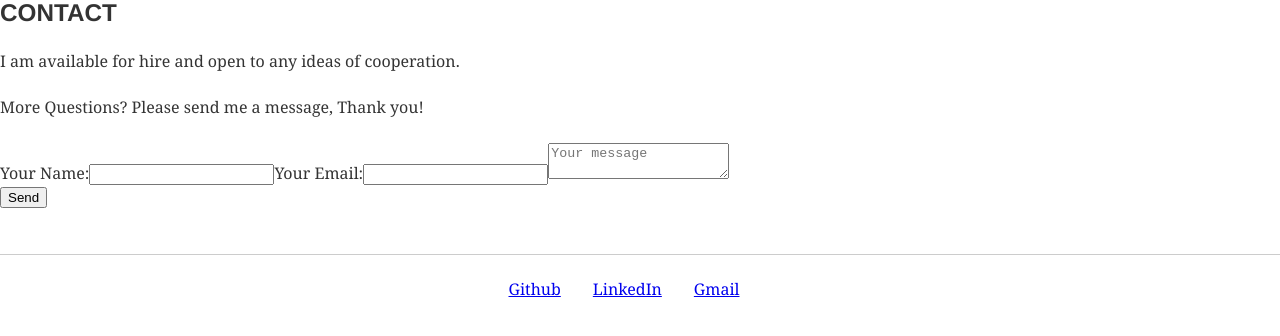
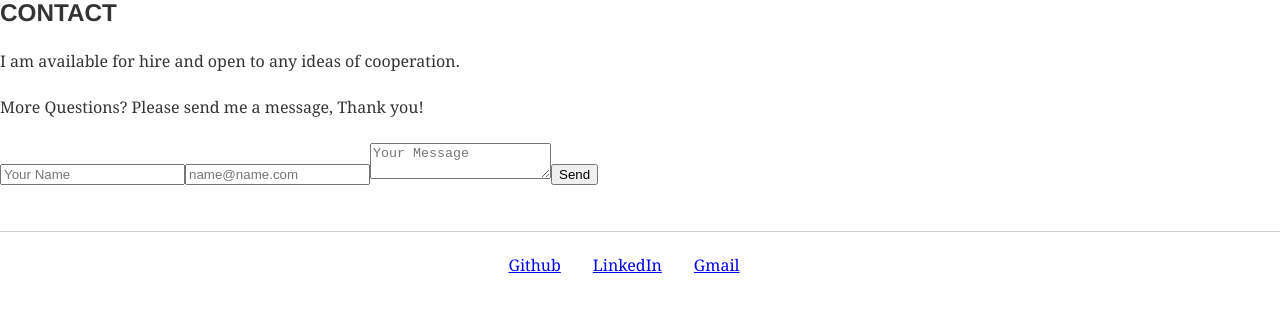
Before and after one commit to francispham/Portfolio, a Gatsby site: page /contact in a window 1280 px wide. Built offline with nearby package versions, Linux system fonts and the light colour scheme; Gatsby itself is replaced by a stand-in of ours.

Commit message:
Fixed Form Bugs 4

```diff
--- a/src/components/header.js
+++ b/src/components/header.js
@@ -18,7 +18,7 @@ const Header = ({ headerImage }) => (
       alt="Greek food laid out on table"
       sizes={headerImage.sizes}
       style={{
-        height: '25vh'
+        height: '15vh'
       }}
     />
   </g.Div>
--- a/src/components/menu.js
+++ b/src/components/menu.js
@@ -9,7 +9,7 @@ const Menu = ({ siteTitle }) => (
   <g.Div
     style={{
       background: 'transparent',
-      marginBottom: '3rem',
+      marginBottom: '2rem',
       borderBottom: '2px solid #e6e6e6',
       display: 'grid',
       gridTemplateColumns: 'auto auto',
--- a/src/pages/contact.js
+++ b/src/pages/contact.js
@@ -20,19 +20,14 @@ const Contact = () => {
       <p>I am available for hire and open to any ideas of cooperation.</p>
       <p>More Questions? Please send me a message, Thank you!</p>
       <div>
-        <form name = "contactForm" method = "POST" data-netlify='true' netlify-honeypot="bot-field" netlify>
-          <label className="form flex">Your Name:
-            <input name = "name" type = "text" />
-          </label>
-          <label className="form flex">Your Email:
-            <input name = "email" type = "email" />
-          </label>
-          <label className="form flex">
-            <textarea name = 'message' placeholder = "Your message" />
-          </label>
-          <p>
+        <form className="form flex" name = "contactForm" method = "POST"
+              action ="/thankyou" data-netlify='true'
+              netlify-honeypot="bot-field" netlify
+        >
+            <input name = "name" placeholder= "Your Name" type = "text" />
+            <input name = "email" placeholder = "name@name.com" type = "email" />
+            <textarea name = 'message' placeholder = "Your Message" />
             <button type="submit">Send</button>
-          </p>
         </form>
       </div>
       <br/>
```
Also changed, not shown: src/pages/thankyou.js (added, +10 -0 lines).
